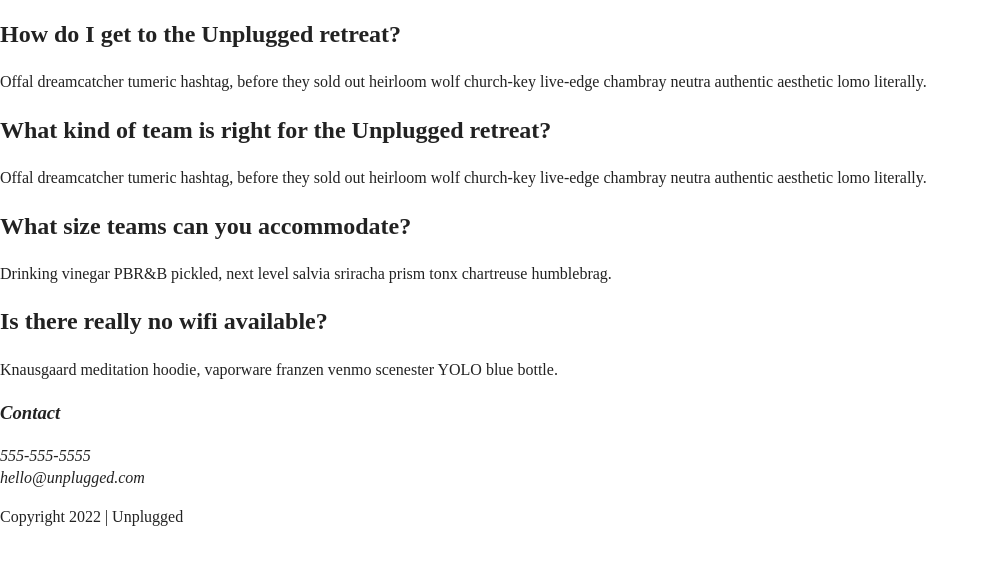
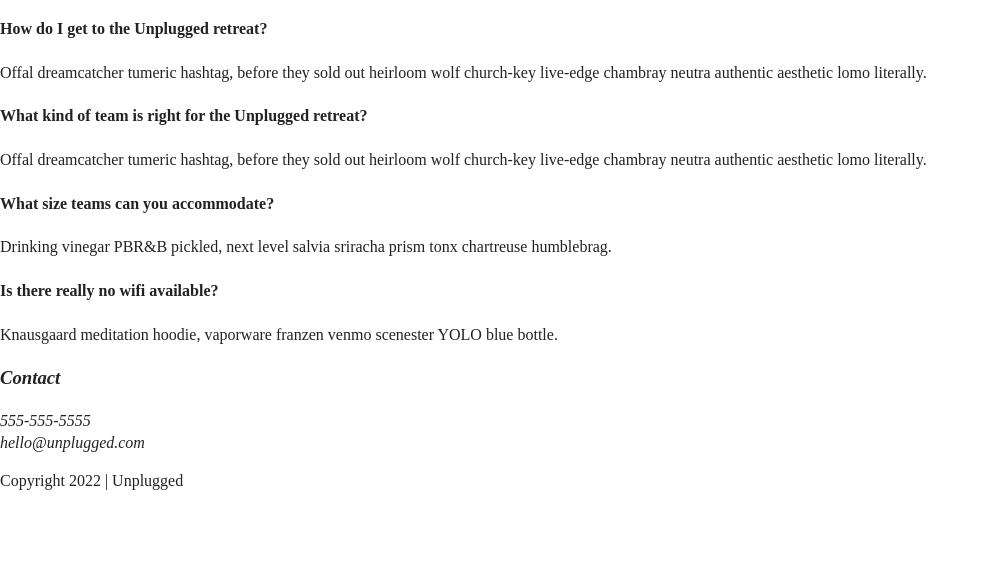
Before and after one commit to inadinerodriguez/unplugged, a website: page faq/index.html in a window 1280 px wide. Shown: the part 170-734 px from the top of the page, without its empty margins (0-989 px from the left). Drawn offline with Linux system fonts and the light colour scheme.

Commit message:
Refine FAQ page html

```diff
--- a/faq/index.html
+++ b/faq/index.html
@@ -3,7 +3,7 @@
 
 <head>
   <meta charset="utf-8">
-  <title>FAQs</title>
+  <title>UNPLUGGED Retreat | FAQ</title>
   <meta name="description" content="">
   <meta name="viewport" content="width=device-width, initial-scale=1">
 
@@ -34,47 +34,47 @@
 
     <nav>
       <ul>
-        <li><a href="../faq/index.html" target="_blank">FAQ</a></li>
-        <li><a href="../about/index.html" target="_blank">About</a></li>
+        <li><a href="faq/index.html" target="_blank">FAQ</a></li>
+        <li><a href="about/index.html" target="_blank">About</a></li>
       </ul>
     </nav>
 
   </div>
 </header>
 
-<main>
+<main class="faq">
 
-<section class="faq">
   <div class="content-wrapper">
     <h1>Frequently Asked Questions</h1>
 
-    <artcle>
-      <h2 class="question">How do I get to the Unplugged retreat?</h2>
-      <p class="faq-answer">Offal dreamcatcher tumeric hashtag, before they sold out heirloom wolf church-key live-edge chambray neutra authentic aesthetic lomo literally.</p>
-    </artcle>
+    <div class="faq-content">
+      <h4>How do I get to the Unplugged retreat?</h4>
+      <p>
+        Offal dreamcatcher tumeric hashtag, before they sold out heirloom wolf church-key live-edge chambray neutra authentic aesthetic lomo literally.
+      </p>
+    </div>
 
-    <artcle>
-      <h2 class="question">What kind of team is right for the Unplugged retreat?</h2>
-      <p class="faq-answer">Offal dreamcatcher tumeric hashtag, before they sold out heirloom wolf church-key live-edge chambray neutra authentic aesthetic lomo literally.</p>
-    </artcle>
+    <div class="faq-content">
+      <h4>What kind of team is right for the Unplugged retreat?</h4>
+      <p>
+        Offal dreamcatcher tumeric hashtag, before they sold out heirloom wolf church-key live-edge chambray neutra authentic aesthetic lomo literally.
+      </p>
+    </div>
 
-    <artcle>
-      <h2 class="question">What size teams can you accommodate?</h2>
-      <p class="faq-answer"> Drinking vinegar PBR&B pickled, next level salvia sriracha prism tonx chartreuse humblebrag.</p>
-    </artcle>
+    <div class="faq-content">
+      <h4>What size teams can you accommodate?</h4>
+      <p>
+        Drinking vinegar PBR&B pickled, next level salvia sriracha prism tonx chartreuse humblebrag.
+      </p>
+    </div>
 
-    <artcle>
-      <h2 class="question">Is there really no wifi available?</h2>
-      <p class="faq-answer">Knausgaard meditation hoodie, vaporware franzen venmo scenester YOLO blue bottle. </p>
-    </artcle>
-
-
+    <div class="faq-content">
+      <h4>Is there really no wifi available?</h4>
+      <p>
+        Knausgaard meditation hoodie, vaporware franzen venmo scenester YOLO blue bottle.
+      </p>
+    </div>
   </div> <!-- faq content wrapper ends -->
-
-</section>
-
-
-
 </main>
 
 <footer>
```
